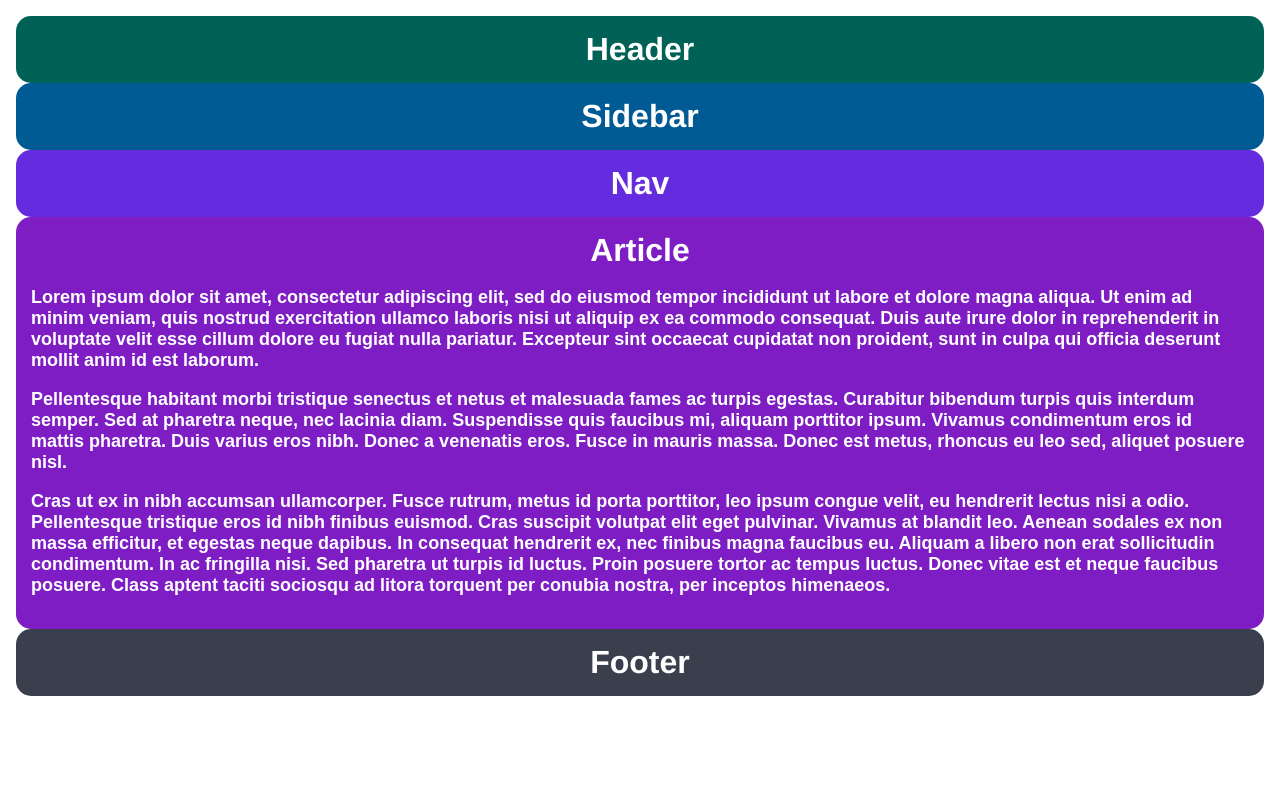
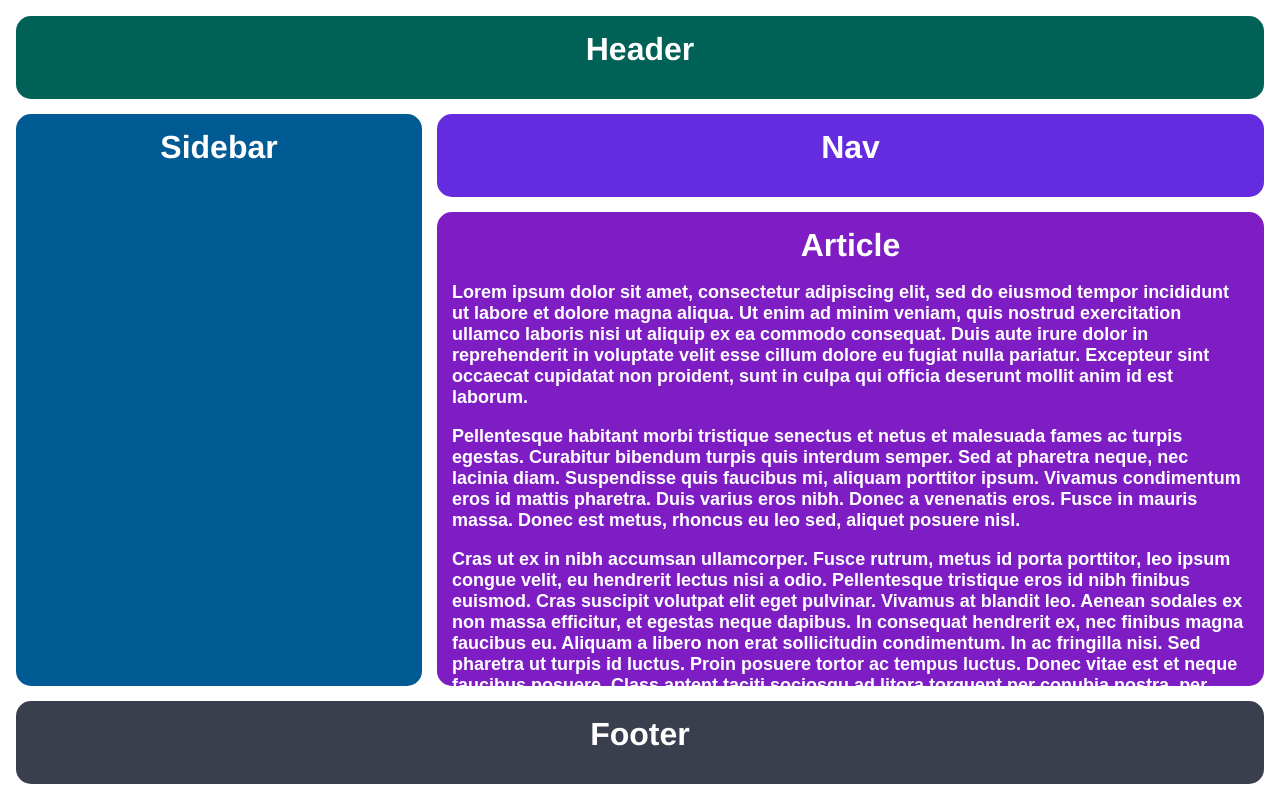
Before and after one commit to PurelyBlank/The-Odin-Project, a plain HTML site: page css-exercises/grid/01-grid-layout-1/index.html in a window 1280 px wide. Drawn offline with Linux system fonts and the light colour scheme.

Commit message:
grid-layout-1

```diff
--- a/css-exercises/grid/01-grid-layout-1/style.css
+++ b/css-exercises/grid/01-grid-layout-1/style.css
@@ -5,9 +5,15 @@ html {
 }
 
 .container {
+  display: grid;
+  grid-template-columns: repeat(3, 1fr);
+  grid-template-rows: repeat(8, 1fr);
+  width: 100vw;
+  height: 100vh;
   text-align: center;
   height: 100%;
   padding: 16px;
+  gap: 15px;
   box-sizing: border-box;
 }
 
@@ -22,22 +28,27 @@ html {
 
 .header {
   background-color: #006157;
+  grid-area: 1 / 1 / 2 / -1;
 }
 
 .sidebar {
   background-color: #005B94;
+  grid-area: 2 / 1 / -2 / 2;
 }
 
 .nav {
   background-color: #642cde;
+  grid-area: 2 / 2 / 3 / -1;
 }
 
 .article {
   background-color: #7E1DC3;
+  grid-area: 3 / 2 / -2 / -1;
 }
 
 .footer {
   background-color: #393f4d;
+  grid-area: -1 / 1 / -2 / -1;
 }
 
 .article p {
```
